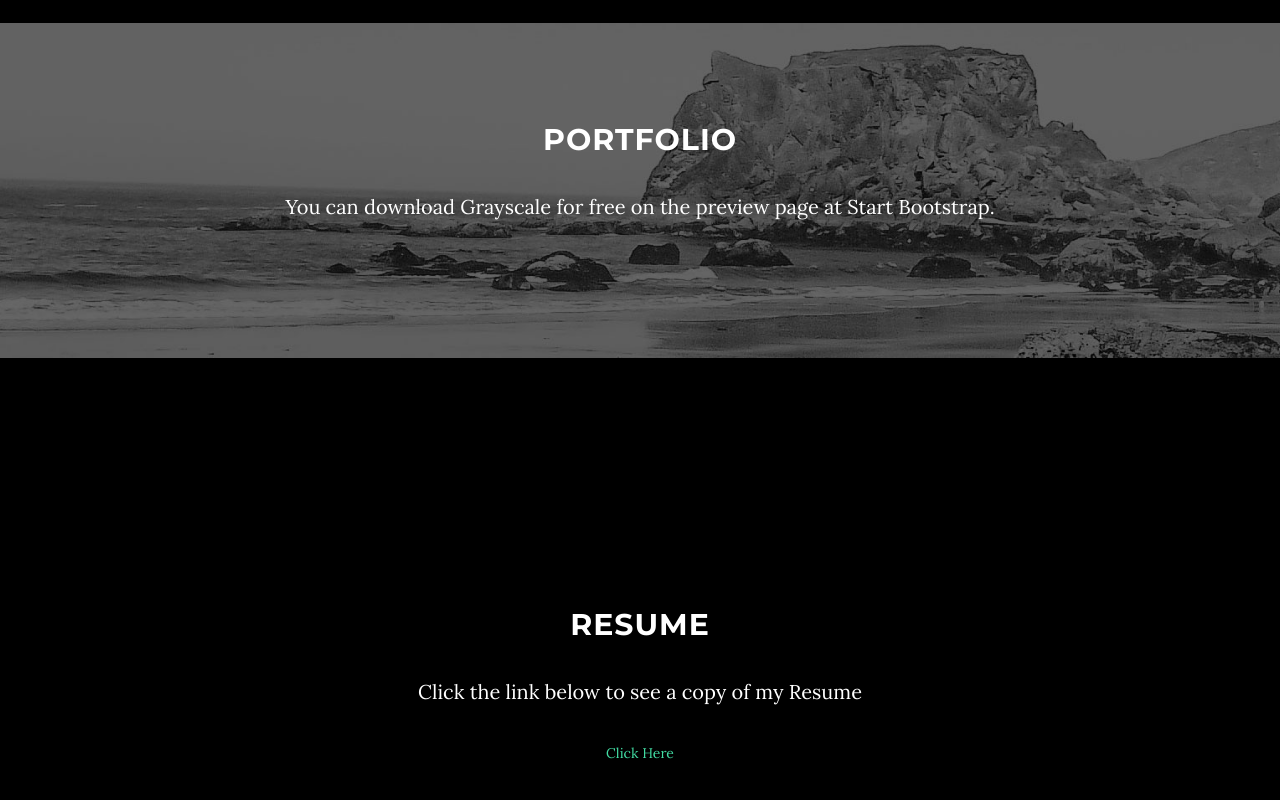
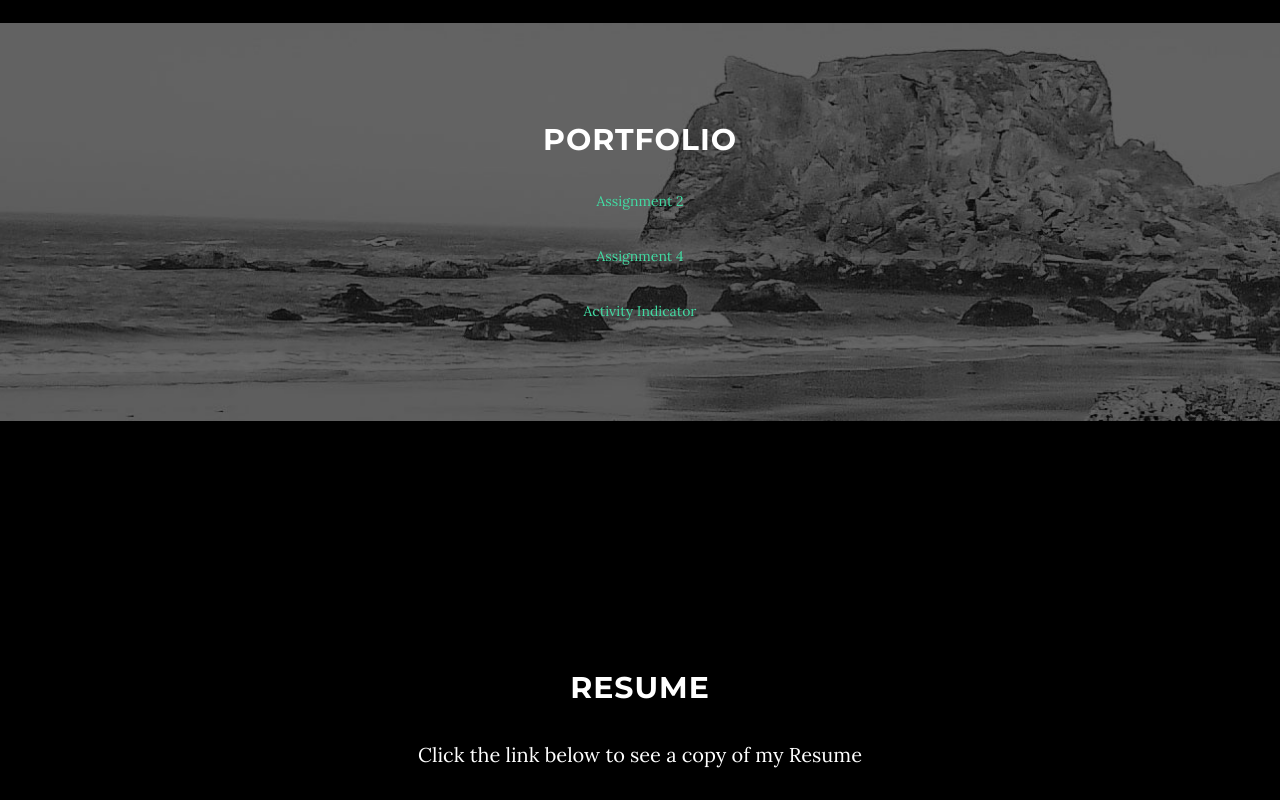
Before and after one commit to AndreBurkett/AndreBurkett.github.io, a plain HTML site: page index.html in a window 1280 px wide. Shown: the part 1931-2731 px from the top of the page. Drawn offline with Linux system fonts and the light colour scheme; some packages are replaced by stand-ins of ours.

Commit message:
Final Draft

```diff
--- a/index.html
+++ b/index.html
@@ -9,7 +9,7 @@
     <meta name="description" content="">
     <meta name="author" content="">
 
-    <title>Grayscale - Start Bootstrap Theme</title>
+    <title>Burkett Portfolio</title>
 
     <!-- Bootstrap Core CSS -->
     <link href="css/bootstrap.min.css" rel="stylesheet">
@@ -41,7 +41,7 @@
                     <i class="fa fa-bars"></i>
                 </button>
                 <a class="navbar-brand page-scroll" href="#page-top">
-                    <i class="fa fa-play-circle"></i>  <span class="light">Start</span> Bootstrap
+                    Return to Top
                 </a>
             </div>
 
@@ -121,13 +121,15 @@
             <div class="container">
                 <div class="col-lg-8 col-lg-offset-2">
                     <h2>Portfolio</h2>
-                    <p>You can download Grayscale for free on the preview page at Start Bootstrap.</p>
+					<a href='http://andreburkett.github.io/Assignment-2/'>Assignment 2</a><p></p>
+					<a href='http://andreburkett.github.io/Assignment-4/'>Assignment 4</a><p></p>
+					<a href='http://andreburkett.github.io/Activity-Indicator/'>Activity Indicator</a>
                 </div>
             </div>
         </div>
     </section>
 
-	<!-- Portfolio Section -->
+	<!-- Resume Section -->
     <section id="resume" class="content-section text-center">
         <div class="resume">
             <div class="container">
```
